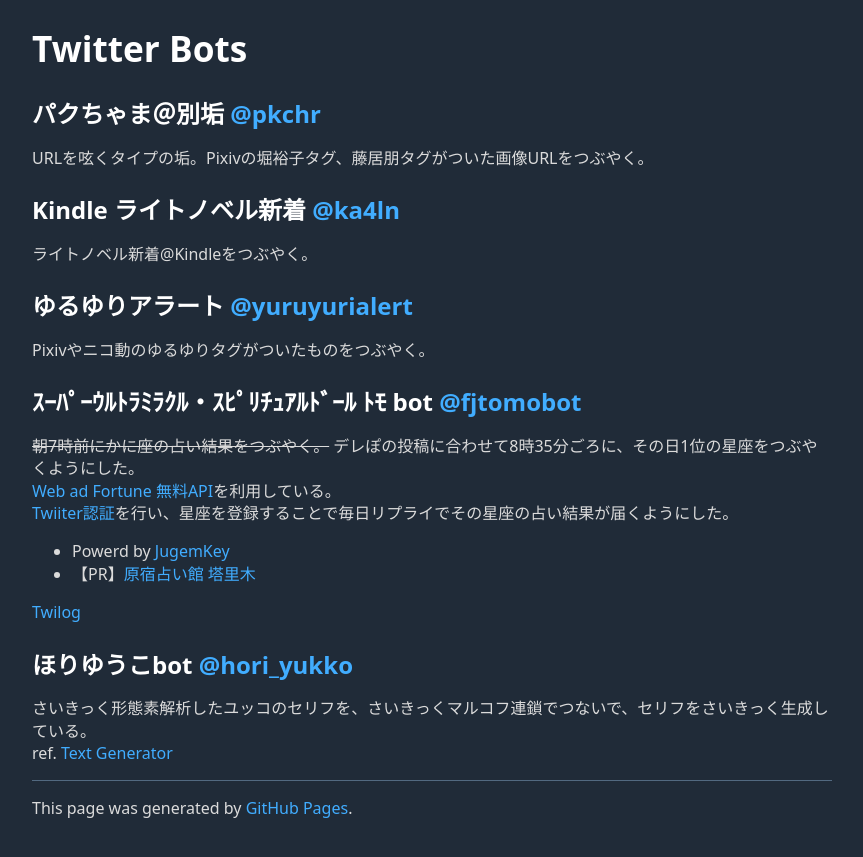
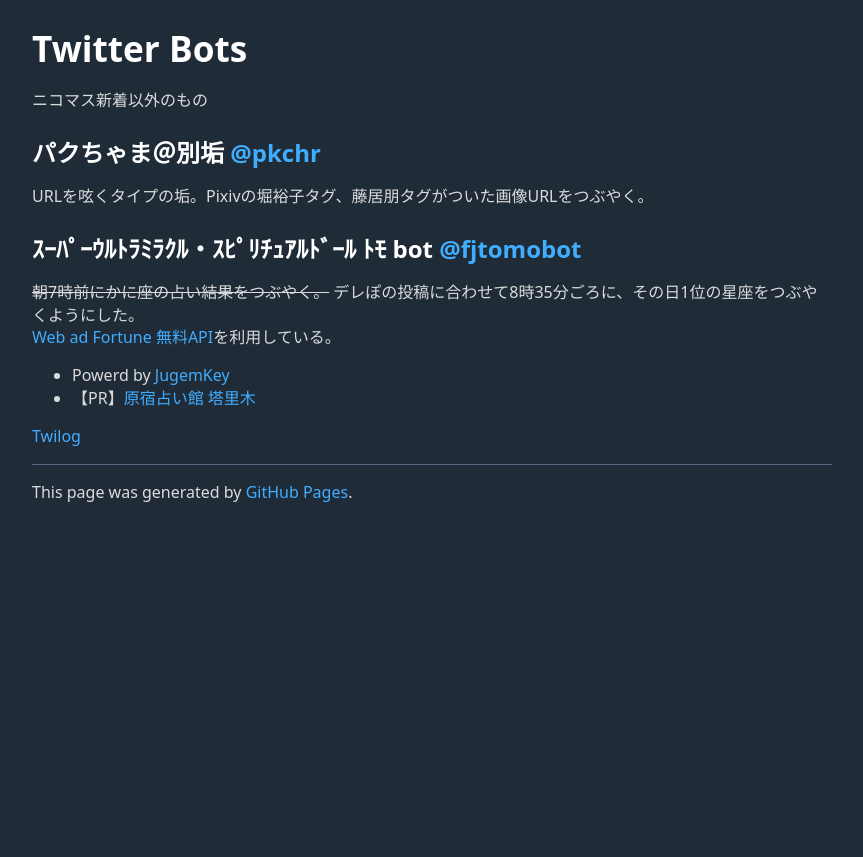
Before and after one commit to hyoshiaki/hyoshiaki.github.io, a Jekyll site: the page built from twitter.md, in a window 1280 px wide. Shown: the top 857 px of the page, without its empty margins (208-1071 px from the left). Built offline with Jekyll 4.4.1, drawn with Linux system fonts in a browser that asks for light colours; our own code applies the rules of GitHub Pages for plain Markdown files.

Commit message:
change twiiter.md

```diff
--- a/twitter.md
+++ b/twitter.md
@@ -1,30 +1,18 @@
 # Twitter Bots
+
+ニコマス新着以外のもの
 
 ## パクちゃま＠別垢&nbsp;[@pkchr](https://twitter.com/pkchr)
 
 URLを呟くタイプの垢。Pixivの堀裕子タグ、藤居朋タグがついた画像URLをつぶやく。
-
-## Kindle ライトノベル新着&nbsp;[@ka4ln](https://twitter.com/ka4ln)
-
-ライトノベル新着@Kindleをつぶやく。
-
-## ゆるゆりアラート&nbsp;[@yuruyurialert](https://twitter.com/yuruyurialert)
-
-Pixivやニコ動のゆるゆりタグがついたものをつぶやく。
 
 ## ｽｰﾊﾟｰｳﾙﾄﾗﾐﾗｸﾙ・ｽﾋﾟﾘﾁｭｱﾙﾄﾞｰﾙ ﾄﾓ bot&nbsp;[@fjtomobot](https://twitter.com/fjtomobot)
 
 ~~朝7時前にかに座の占い結果をつぶやく。~~
 デレぽの投稿に合わせて8時35分ごろに、その日1位の星座をつぶやくようにした。
 [Web ad Fortune 無料API](http://jugemkey.jp/api/waf/api_free.php)を利用している。
-[Twiiter認証](https://cinderella.imastags.com/fujitomo/twitter/?appid=fujitomo&test=clear)を行い、星座を登録することで毎日リプライでその星座の占い結果が届くようにした。
 
 * Powerd by [JugemKey](http://jugemkey.jp/api/)
 * 【PR】[原宿占い館 塔里木](http://www.tarim.co.jp/)
 
 [Twilog](https://twilog.org/fjtomobot)
-
-## ほりゆうこbot&nbsp;[@hori_yukko](https://twitter.com/hori_yukko)
-
-さいきっく形態素解析したユッコのセリフを、さいきっくマルコフ連鎖でつないで、セリフをさいきっく生成している。
-ref. [Text Generator](https://github.com/o-tomox/TextGenerator)
```
Also changed, not shown: index.md (+3 -2 lines).
